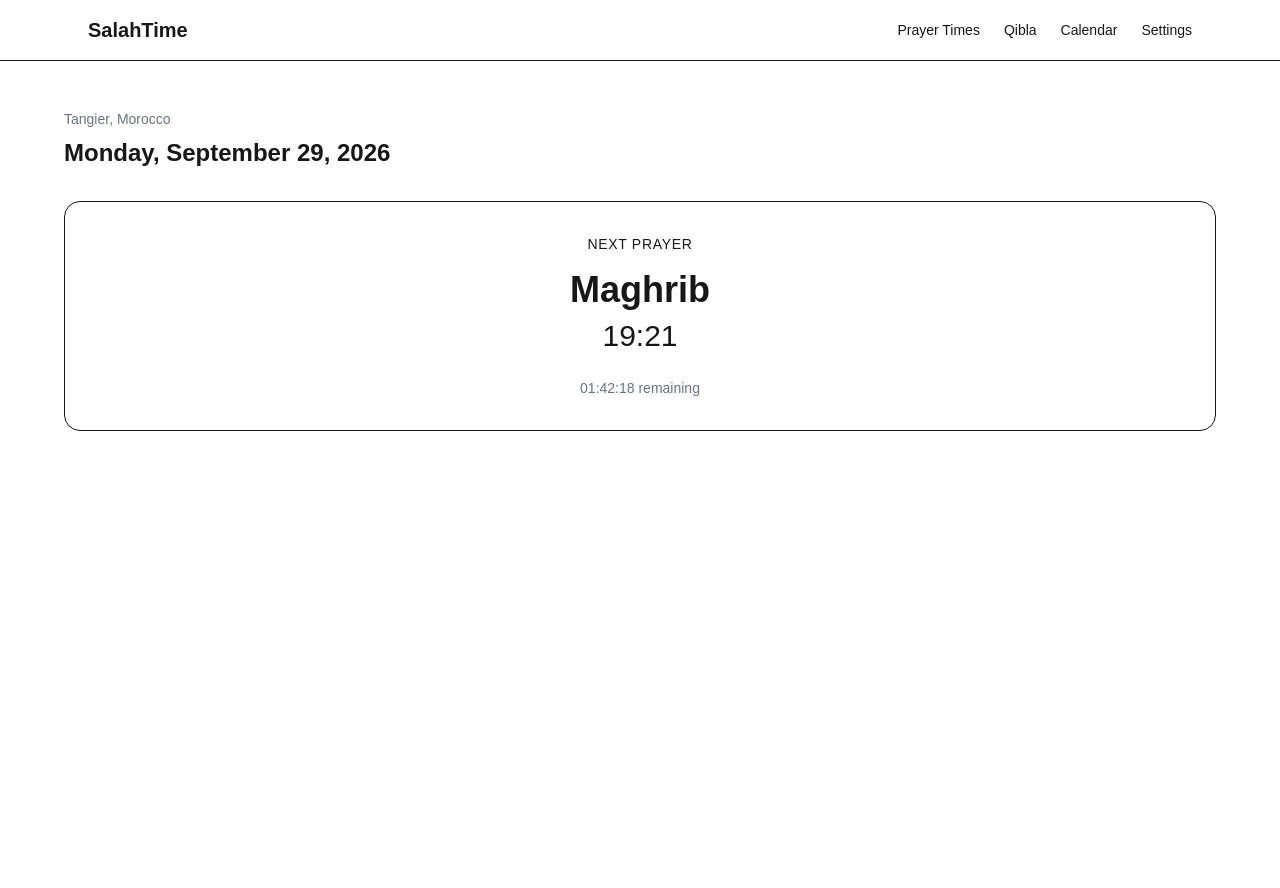
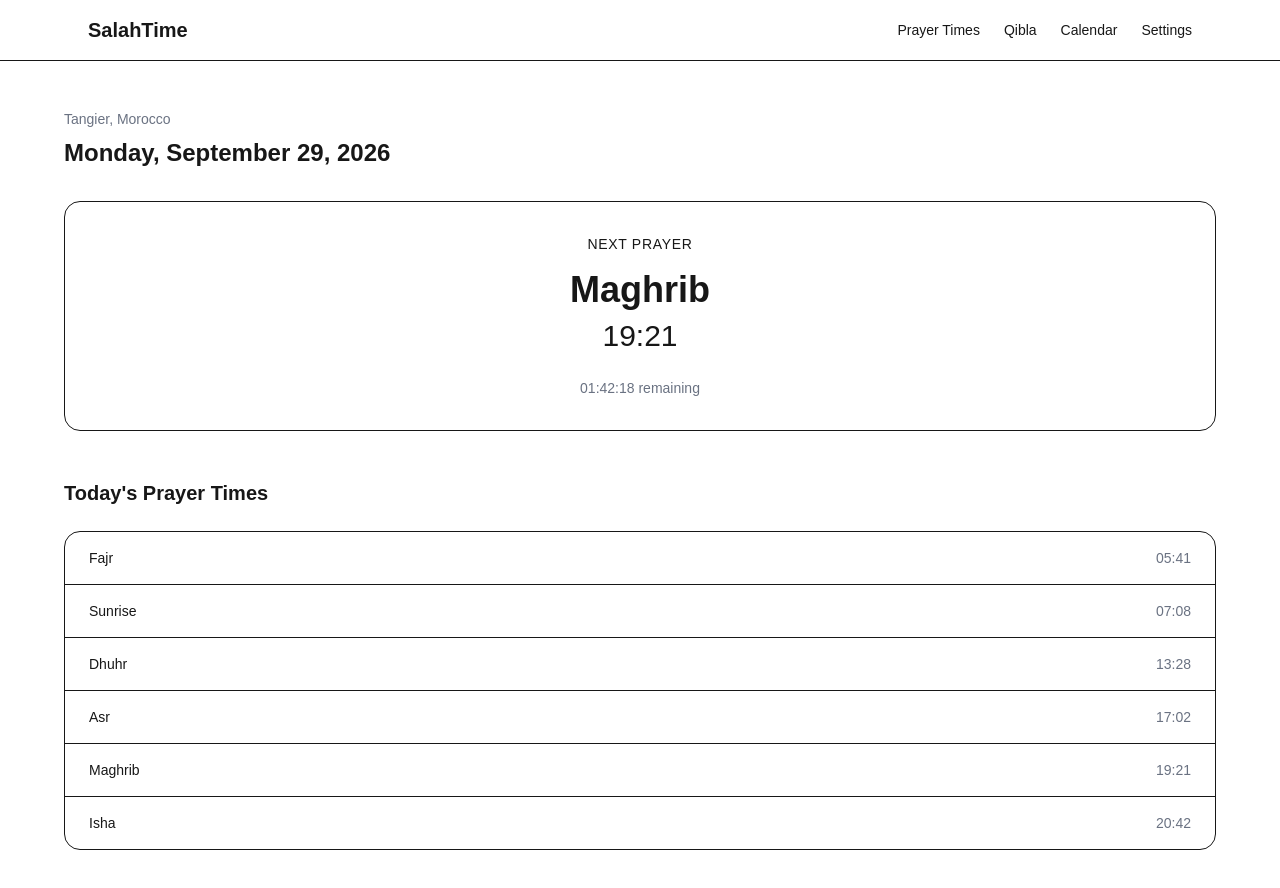
Before and after one commit to mr-ajaaj/SalahTime, a Next.js app: page / in a window 1280 px wide. Shown: the top 888 px of the page. Before the commit the page ends 800 px from the top, so only its background shows below. Built offline with nearby package versions, Linux system fonts and the light colour scheme.

Commit message:
feat: add prayer times section

```diff
--- a/app/page.tsx
+++ b/app/page.tsx
@@ -1,11 +1,13 @@
 import Header from "@/components/Header";
 import NextPrayer from "@/components/NextPrayer";
+import PrayerTimes from "@/components/PrayerTimes";
 
 export default function Home() {
   return (
     <main>
       <Header />
       <NextPrayer />
+      <PrayerTimes />
     </main>
   );
 }
--- /dev/null
+++ b/components/PrayerTimes.tsx
@@ -0,0 +1,60 @@
+type Prayer = {
+  name: string;
+  time: string;
+};
+
+const prayers: Prayer[] = [
+  {
+    name: "Fajr",
+    time: "05:41",
+  },
+  {
+    name: "Sunrise",
+    time: "07:08",
+  },
+  {
+    name: "Dhuhr",
+    time: "13:28",
+  },
+  {
+    name: "Asr",
+    time: "17:02",
+  },
+  {
+    name: "Maghrib",
+    time: "19:21",
+  },
+  {
+    name: "Isha",
+    time: "20:42",
+  },
+];
+
+export default function PrayerTimes() {
+  return (
+    <section className="px-6 pb-12">
+      <div className="mx-auto max-w-6xl">
+        <h2 className="mb-6 text-xl font-semibold">
+          Today's Prayer Times
+        </h2>
+
+        <div className="rounded-2xl border">
+          {prayers.map((prayer) => (
+            <div
+              key={prayer.name}
+              className="flex items-center justify-between border-b px-6 py-4 last:border-b-0"
+            >
+              <span className="text-sm font-medium">
+                {prayer.name}
+              </span>
+
+              <span className="text-sm text-gray-500">
+                {prayer.time}
+              </span>
+            </div>
+          ))}
+        </div>
+      </div>
+    </section>
+  );
+}
```
